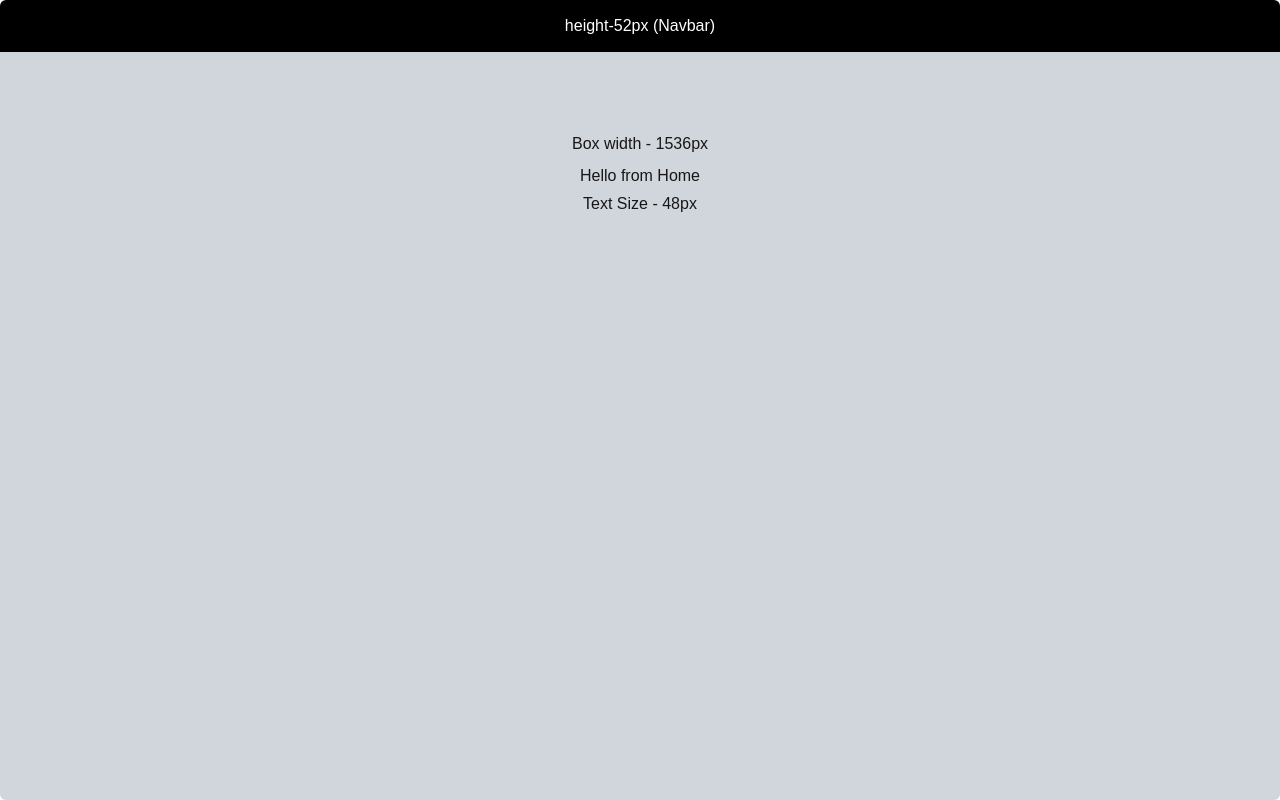
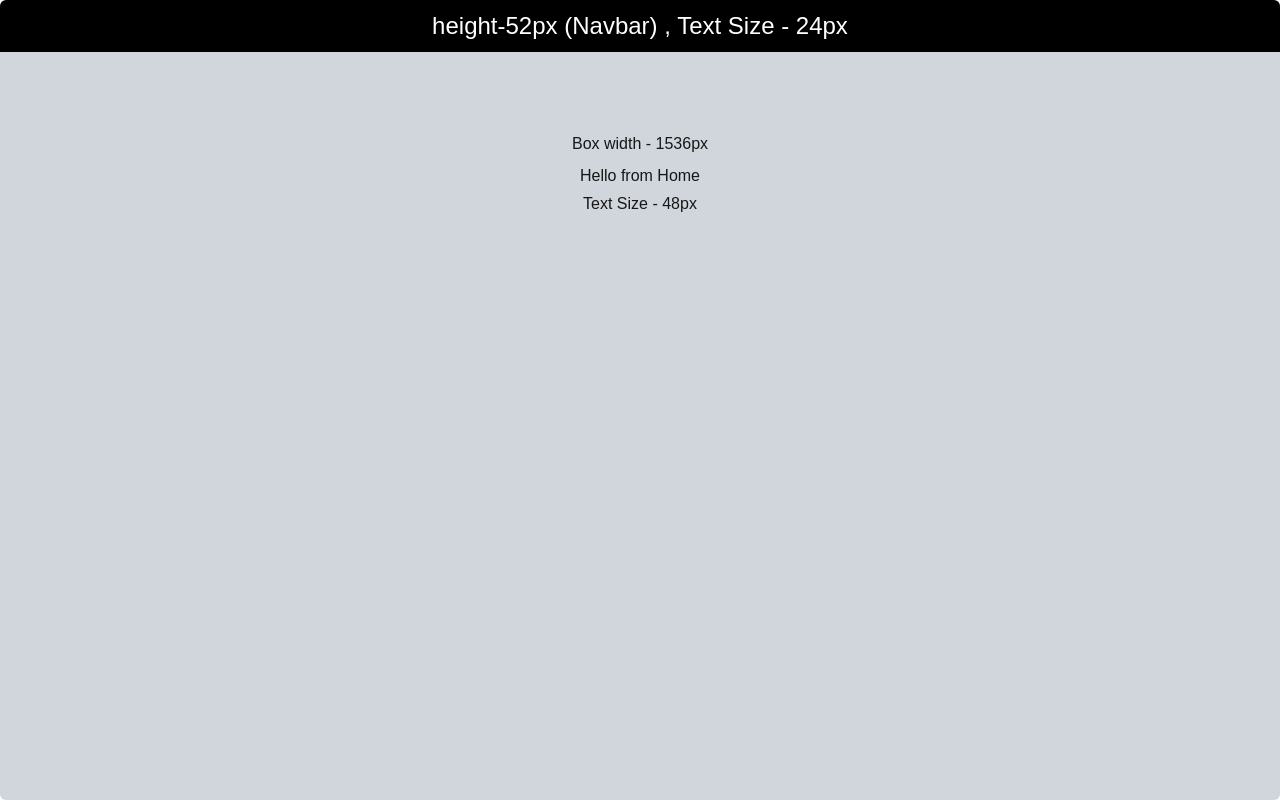
Before and after one commit to coder-bijay/device-scalling, a Next.js app: page / in a window 1280 px wide. Built offline with nearby package versions, Linux system fonts and the light colour scheme.

Commit message:
hot fixes

```diff
--- a/src/app/layout.tsx
+++ b/src/app/layout.tsx
@@ -29,8 +29,8 @@ export default function RootLayout({
         className={`${geistSans.variable} ${geistMono.variable} antialiased`}
       >
         <Container>
-          <div className="h-[52px] flex justify-center items-center rounded-t-md bg-black text-white shadow-xl">
-            height-52px (Navbar)
+          <div className="h-[52px] flex justify-center text-[24px] items-center rounded-t-md bg-black text-white shadow-xl">
+            height-52px (Navbar) , Text Size - 24px
           </div>
           {children}
         </Container>
```
